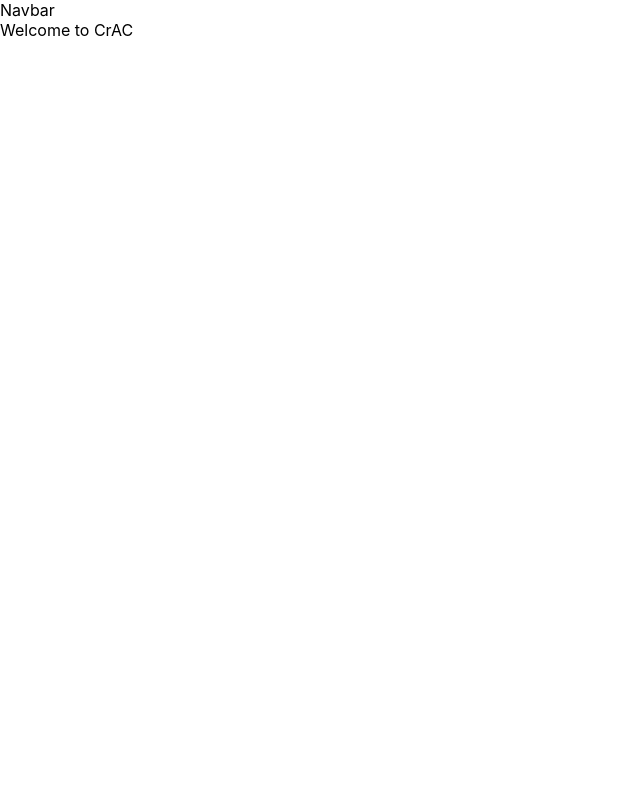
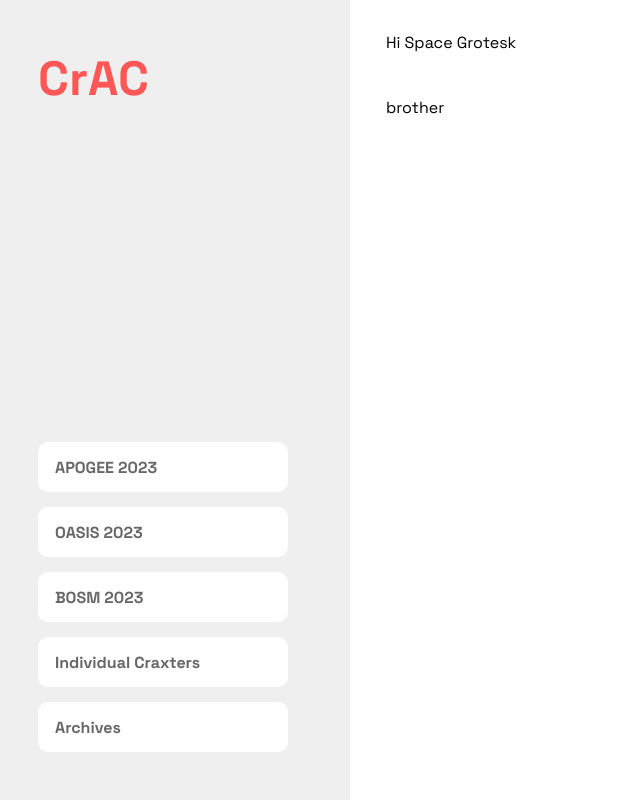
Before and after one commit to rohan-musk/crac-frontend, a Next.js app: page / in a window 1280 px wide. Shown: the whole page, without its empty margins (0-640 px from the left). Built offline with nearby package versions, Linux system fonts and the light colour scheme.

Commit message:
RM| Styling menu containers

```diff
--- /dev/null
+++ b/components/displays/navbar/Navbar.styled.js
@@ -0,0 +1,37 @@
+import styled from 'styled-components';
+
+export const NavbarContainer = styled.div`
+  padding: 48px 38px;
+  width: 350px;
+  display: flex;
+  flex-direction: column;
+  justify-content: space-between;
+  gap: 15px;
+  height: 100vh;
+  position: fixed;
+  background: #efefef;
+`;
+export const NavbarTitle = styled.div`
+  font-style: normal;
+  font-weight: 700;
+  font-size: 48px;
+  line-height: 61px;
+  color: #ff5656;
+`;
+export const MenuContainer = styled.div`
+  width: 250px;
+  display: flex;
+  flex-direction: column;
+  gap: 15px;
+`;
+export const MenuOption = styled.div`
+  width: 100%;
+  height: 50px;
+  font-style: normal;
+  font-weight: 700;
+  font-size: 16px;
+  padding: 15px 17px;
+  background: #ffffff;
+  border-radius: 10px;
+  color: #676767;
+`;
--- a/components/displays/navbar/navbar.js
+++ b/components/displays/navbar/navbar.js
@@ -1,7 +1,27 @@
 import React from 'react';
+import Link from 'next/link';
+import {
+  NavbarContainer,
+  NavbarTitle,
+  MenuContainer,
+  MenuOption,
+} from './Navbar.styled';
+const Navbar = () => {
+  return (
+    <NavbarContainer>
+      <Link href='/'>
+        <NavbarTitle>CrAC</NavbarTitle>
+      </Link>
 
-const Navbar = () => {
-  return <div>Navbar</div>;
+      <MenuContainer>
+        <MenuOption>APOGEE 2023</MenuOption>
+        <MenuOption>OASIS 2023</MenuOption>
+        <MenuOption>BOSM 2023</MenuOption>
+        <MenuOption>Individual Craxters</MenuOption>
+        <MenuOption>Archives</MenuOption>
+      </MenuContainer>
+    </NavbarContainer>
+  );
 };
 
 export default Navbar;
--- /dev/null
+++ b/components/layouts/MainLayout.styled.js
@@ -0,0 +1,18 @@
+import styled from 'styled-components';
+
+export const MainLayoutContainer = styled.div`
+  display: flex;
+  flex-direction: row;
+`;
+export const MainLayoutContent = styled.div`
+  margin-left: 350px;
+  width: calc(100%-350px);
+  padding: 0px 50px 32px 36px;
+`;
+export const MainLayoutHeader = styled.div`
+  display: flex;
+  justify-content: space-between;
+  padding-top: 32px;
+  padding-bottom: 44px;
+  top: 0px;
+`;
--- a/components/layouts/mainLayout.js
+++ b/components/layouts/mainLayout.js
@@ -1,12 +1,20 @@
 import React from 'react';
-import Navbar from '@components/displays/navbar/navbar';
+import Navbar from '@components/displays/navbar/Navbar';
+import {
+  MainLayoutContainer,
+  MainLayoutContent,
+  MainLayoutHeader,
+} from './MainLayout.styled';
 
 const MainLayout = ({ children }) => {
   return (
-    <div>
+    <MainLayoutContainer>
       <Navbar />
-      {children}
-    </div>
+      <MainLayoutContent>
+        <MainLayoutHeader>Hi Space Grotesk</MainLayoutHeader>
+        {children}
+      </MainLayoutContent>
+    </MainLayoutContainer>
   );
 };
 
--- a/pages/_app.js
+++ b/pages/_app.js
@@ -1,5 +1,6 @@
-import '@/styles/globals.css';
-import MainLayout from '@components/layouts/mainLayout';
+import '../styles/globals.css';
+
+import MainLayout from '@components/layouts/MainLayout';
 
 export default function App({ Component, pageProps }) {
   return (
--- a/pages/index.js
+++ b/pages/index.js
@@ -11,7 +11,7 @@ export default function Home() {
       </Head>
       <main>
         <div>
-          <p> Welcome to CrAC</p>
+          <p>brother</p>
         </div>
       </main>
     </>
--- a/styles/globals.css
+++ b/styles/globals.css
@@ -1,9 +1,9 @@
+@import url('https://fonts.googleapis.com/css2?family=Space+Grotesk:wght@300;400;500;600;700&display=swap');
 html,
 body {
+  font-family: 'Space Grotesk', sans-serif;
   padding: 0;
   margin: 0;
-  font-family: -apple-system, BlinkMacSystemFont, Segoe UI, Roboto, Oxygen,
-    Ubuntu, Cantarell, Fira Sans, Droid Sans, Helvetica Neue, sans-serif;
 }
 
 a {
```
